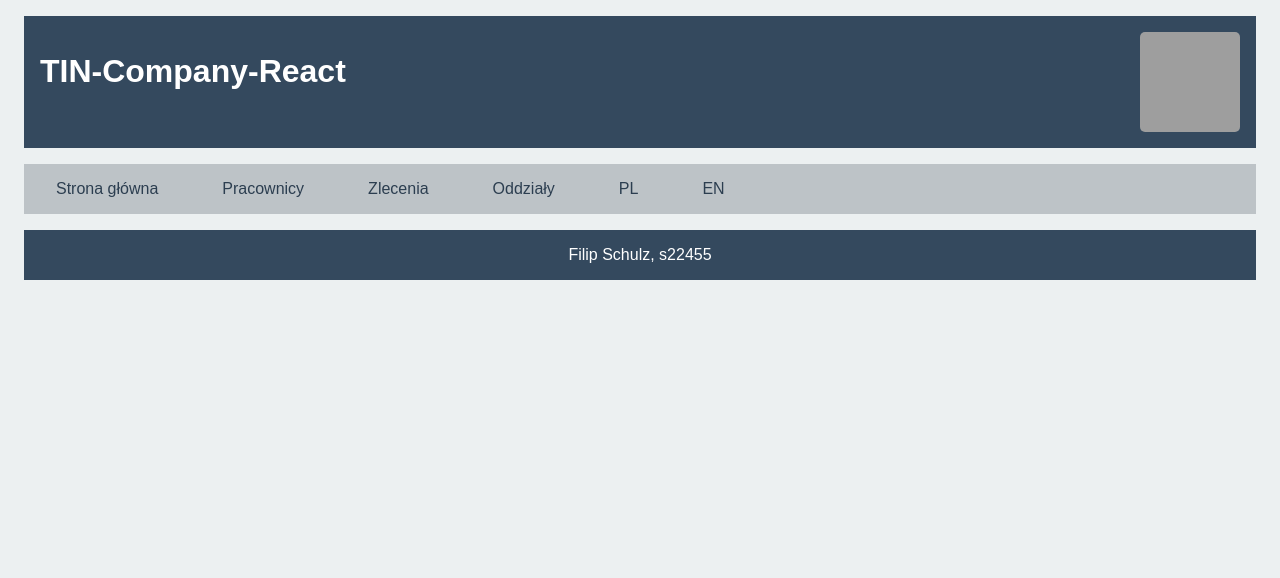
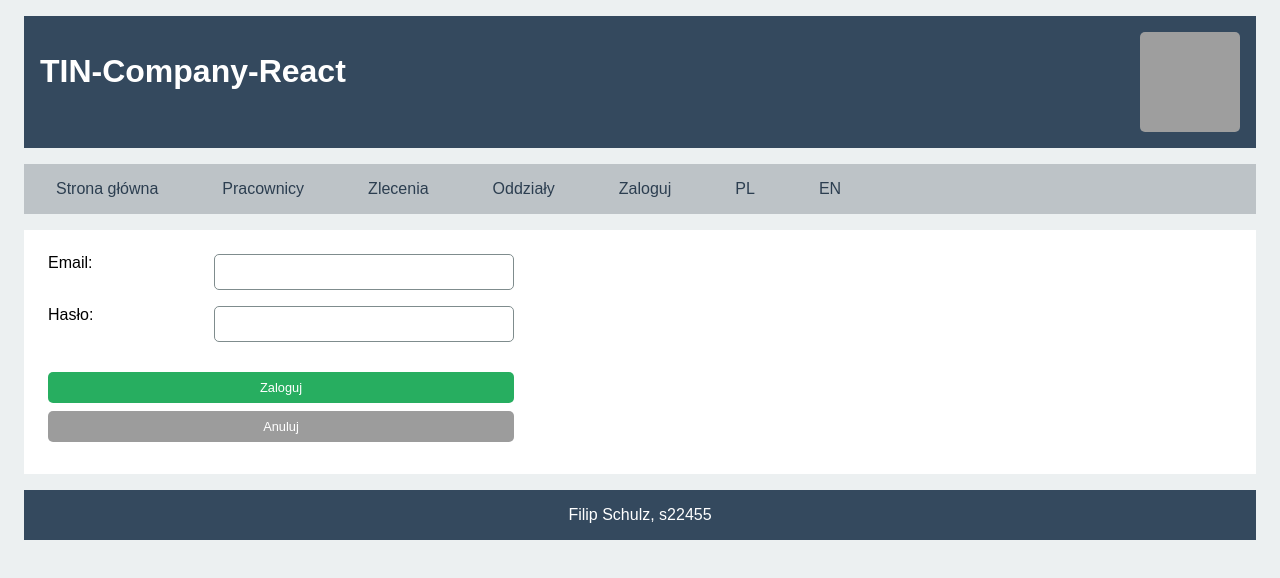
Before and after one commit to FiFSCH/TIN_MP3_React, a React (Create React App) app: page /login in a window 1280 px wide. Shown: the top 578 px of the page. Built offline with nearby package versions, Linux system fonts and the light colour scheme; grey boxes are pictures that could not be loaded.

Commit message:
added login button

```diff
--- a/src/App.js
+++ b/src/App.js
@@ -1,3 +1,4 @@
+import React from "react";
 import Header from "./components/ fragments/Header";
 import Navigation from "./components/ fragments/Navigation";
 import MainContent from "./components/other/MainContent";
@@ -17,15 +18,42 @@ import DeptForm from "./components/department/DeptForm";
 import ContList from "./components/contract/ContList";
 import ContDetails from "./components/contract/ContDetails";
 import ContForm from "./components/contract/ContForm";
+import withRouter from "./helpers/withRouter";
+import LoginForm from "./components/other/LoginForm";
+import {getCurrentUser} from "./helpers/authHelper";
 
-function App() {
+class App extends React.Component {
+    constructor(props) {
+        super(props);
+        this.state = {
+            user: undefined,
+            prevPath: ""
+        }
+    }
+
+    handleLogin = (user) => {
+        localStorage.setItem("user", user);
+        this.setState({user: user});
+    }
+    handleLogout = () => {
+        localStorage.removeItem("user");
+        this.setState({user: undefined});
+    }
+
+    componentDidMount() {
+        const currentUser = getCurrentUser();
+        this.setState({user: currentUser});
+    }
+
+    render() {
         return (
             <Router>
                 <>
                     <Header/>
-                <Navigation/>
+                    <Navigation handleLogout={this.handleLogout}/>
                     <Routes>
                         <Route path="/" element={<MainContent/>}/>
+                        <Route path="/login" element={<LoginForm handleLogin={this.handleLogin}/>}/>
                         <Route path="/employees" element={<EmpList/>}/>
                         <Route path="/employees/details/:empId" element={<EmpDetails/>}/>
                         <Route path="/employees/details/" element={<EmpList/>}/>
@@ -47,5 +75,6 @@ function App() {
             </Router>
         );
     }
+}
 
-export default App;
+export default withRouter(App);
--- /dev/null
+++ b/src/apiCalls/authApiCalls.js
@@ -0,0 +1,16 @@
+const baseUrl = 'http://localhost:3000/api/auth';
+
+const loginApiCall = user => {
+    const url = `${baseUrl}/login`
+    const userString = JSON.stringify(user)
+    const options={
+        method: "POST",
+        headers: {
+            'Content-Type': 'application/json'
+        },
+        body: userString
+    }
+    const promise = fetch(url,options);
+    return promise;
+}
+export default loginApiCall;
--- a/src/components/ fragments/Navigation.js
+++ b/src/components/ fragments/Navigation.js
@@ -2,6 +2,7 @@ import React from "react";
 import {Link} from "react-router-dom";
 import {withTranslation} from "react-i18next";
 import withRouter from "../../helpers/withRouter";
+import {isAuthenticated} from "../../helpers/authHelper";
 
 class Navigation extends React.Component {
     handleLanguageChange = lang => {
@@ -12,14 +13,22 @@ class Navigation extends React.Component {
     }
 
     render() {
+        const loginLogoutLink = isAuthenticated() ?
+            <button onClick={this.props.handleLogout}>{this.props.t('login.logout')}</button> :
+            <Link to="/login">{this.props.t('login.login')}</Link>
         return (<nav>
             <ul>
                 <li><Link to="/">{this.props.t('nav.main-page')}</Link></li>
                 <li><Link to="/employees">{this.props.t('nav.employees')}</Link></li>
                 <li><Link to="/contracts">{this.props.t('nav.contracts')}</Link></li>
                 <li><Link to="/departments">{this.props.t('nav.departments')}</Link></li>
-                <li className="lang"><button onClick={() => this.handleLanguageChange('pl')}>PL</button></li>
-                <li className="lang"><button onClick={() => this.handleLanguageChange('en')}>EN</button></li>
+                <li className="lang">{loginLogoutLink}</li>
+                <li className="lang">
+                    <button onClick={() => this.handleLanguageChange('pl')}>PL</button>
+                </li>
+                <li className="lang">
+                    <button onClick={() => this.handleLanguageChange('en')}>EN</button>
+                </li>
             </ul>
         </nav>);
     }
--- a/src/components/employee/EmpForm.js
+++ b/src/components/employee/EmpForm.js
@@ -326,7 +326,7 @@ class EmpForm extends React.Component {
                         value={this.state.emp.phone}
                     />
                     <FormInput
-                        type="text"
+                        type="email"
                         label={this.props.t('emp.fields.email')}
                         required
                         error={this.state.errors.email}
--- a/src/components/form/FormButtons.js
+++ b/src/components/form/FormButtons.js
@@ -3,13 +3,14 @@ import {Link} from "react-router-dom";
 import formMode from "../../helpers/formHelper";
 import {useTranslation} from "react-i18next";
 
-const FormButtons = ({mode, cancelPath, error}) => {
+const FormButtons = ({mode, cancelPath, error,lbl}) => {
     const {t} = useTranslation()
     const submitButtonLabel = mode === formMode.NEW ? t('form.options.add') : t('form.options.edit');
+    const label = (!lbl || lbl === '' || lbl === null) ?  submitButtonLabel : lbl;
     return (
         <div className="form-buttons">
             <p id="errorsSummary" className="errors-text">{error}</p>
-            <input type="submit" value={submitButtonLabel} className="button-submit"/>
+            <input type="submit" value={label} className="button-submit"/>
             <Link to={cancelPath} className="button-cancel">{t('form.options.cancel')}</Link>
         </div>
     );
--- /dev/null
+++ b/src/components/other/LoginForm.js
@@ -0,0 +1,140 @@
+import React from "react";
+import withRouter from "../../helpers/withRouter";
+import {withTranslation} from "react-i18next";
+import FormInput from "../form/FormInput";
+import FormButtons from "../form/FormButtons";
+import loginApiCall from "../../apiCalls/authApiCalls";
+import {checkRequired} from "../../helpers/ValidationCommon";
+
+
+class LoginForm extends React.Component {
+    constructor(props) {
+        super(props);
+        this.state = {
+            user: {
+                email: '',
+                password: ''
+            },
+            errors: {
+                email: '',
+                password: ''
+            },
+            error: '',
+            message: '',
+            prevPath: ''
+        }
+    }
+
+    handleChange = (event) => {
+        const {name, value} = event.target;
+        const user = {...this.state.user};
+        user[name] = value;
+        const errorMessage = this.validateField(name, value);
+        const errors = {...this.state.errors};
+        errors[name] = errorMessage;
+        this.setState({
+            user: user,
+            errors: errors
+        });
+    }
+    handleSubmit = (event) => {
+        event.preventDefault();
+        const isValid = this.validateForm();
+        if (isValid) {
+            const user = this.state.user
+            let response;
+
+            loginApiCall(user).then(
+                (res) => {
+                    response = res;
+                    return res.json();
+
+                })
+                .then(
+                    (data) => {
+                        if (response.status === 200) {
+                            if (data.token) {
+                                const userString = JSON.stringify(data);
+                                this.props.handleLogin(userString);
+                                //this.props.history.goBack();
+                            }
+                        } else if (response.status === 401) {
+                            this.setState({message: data.message});
+                        }
+                    },
+                    (error) => {
+                        this.setState({error})
+                    }
+                );
+        }
+    };
+    validateField = (fieldName, fieldValue) => {
+        let errorMessage = '';
+        if (fieldName === 'email') {
+            if (!checkRequired(fieldValue))
+                errorMessage = 'Field is required!';
+        }
+        if (fieldName === 'password') {
+            if (!checkRequired(fieldValue))
+                errorMessage = 'Field is required!';
+        }
+        return errorMessage;
+    };
+    validateForm = () => {
+        const user = this.state.user;
+        const errors = this.state.errors;
+        for (const fieldName in user) {
+            const fieldValue = user[fieldName];
+            const errorMessage = this.validateField(fieldName, fieldValue);
+            errors[fieldName] = errorMessage;
+        }
+        this.setState({errors: errors});
+        return !this.hasErrors();
+    };
+    hasErrors = () => {
+        const errors = this.state.errors;
+        for (const errorField in this.state.errors) {
+            if (errors[errorField].length > 0) {
+                return true;
+            }
+        }
+        return false;
+    };
+
+    render() {
+        const errorsSummary = this.hasErrors() ? this.props.t('errors') : '';
+        const fetchError = this.state.error ? `${this.props.t('error')}: ${this.state.error.message}` : '';
+        const globalErrorMessage = errorsSummary || fetchError || this.state.message;
+        return (
+            <main>
+                <div id="login">
+                    <form className="form" method="post" onSubmit={this.handleSubmit}>
+                        <FormInput
+                            type="email"
+                            label={this.props.t('emp.fields.email')}
+                            error={this.state.errors.email}
+                            name="email"
+                            onChange={this.handleChange}
+                            value={this.state.user.email}
+                        />
+                        <FormInput
+                            type="password"
+                            label={this.props.t('emp.fields.password')}
+                            error={this.state.errors.password}
+                            name="password"
+                            onChange={this.handleChange}
+                            value={this.state.user.password}
+                        />
+                        <FormButtons
+                            mode={this.state.prevPath}
+                            error={globalErrorMessage}
+                            lbl={this.props.t('login.login')}
+                            cancelPath={this.state.prevPath}
+                        />
+                    </form>
+                </div>
+            </main>
+        );
+    }
+}
+export default withTranslation() (withRouter(LoginForm));
--- /dev/null
+++ b/src/helpers/authHelper.js
@@ -0,0 +1,7 @@
+const getCurrentUser = () => JSON.parse(localStorage.getItem('user'));
+const isAuthenticated = () => {
+    const user = getCurrentUser();
+    return !!user;
+
+}
+export {getCurrentUser, isAuthenticated};
```
Lines whose indentation alone changed are shown as unchanged.
